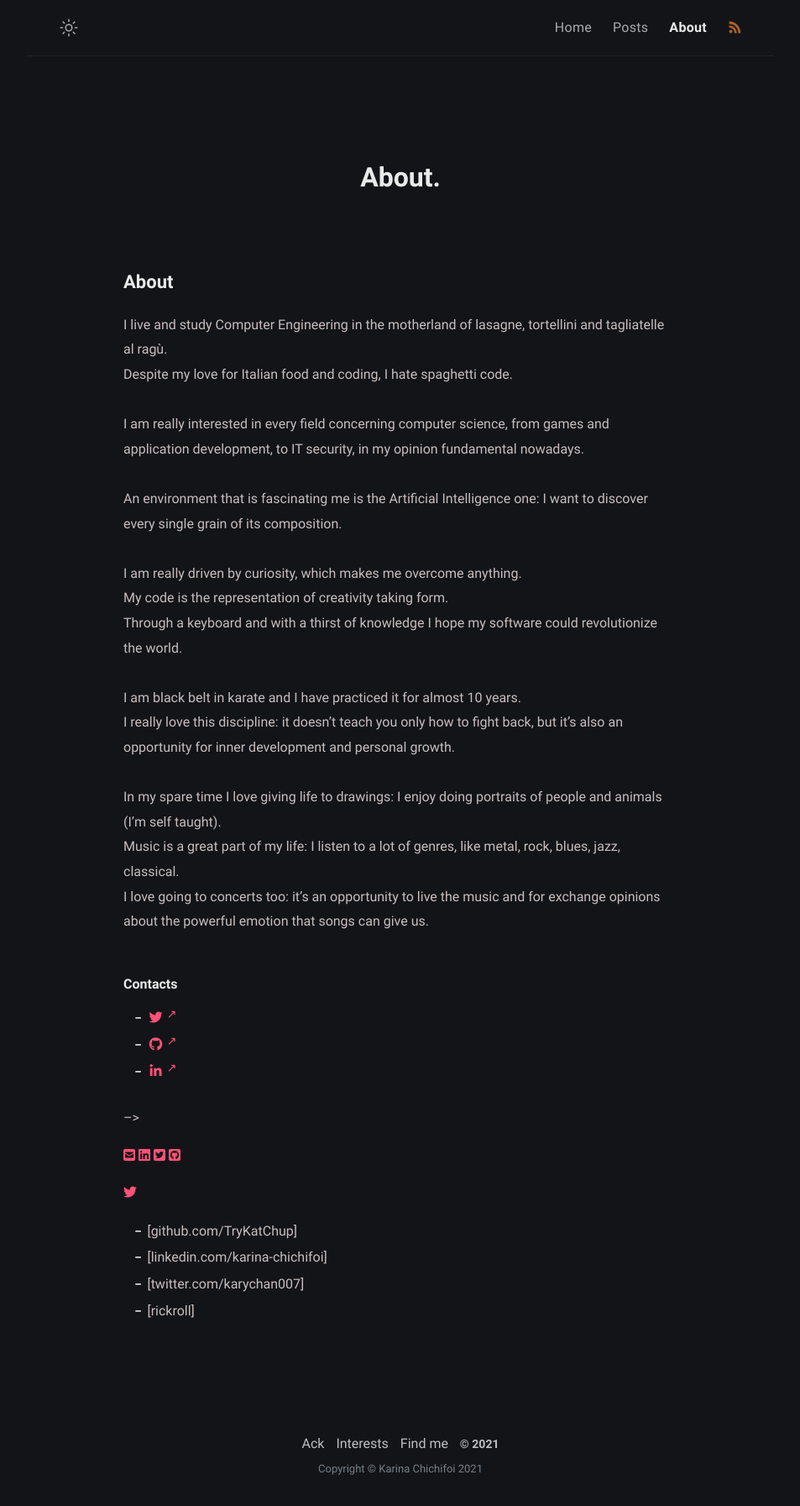
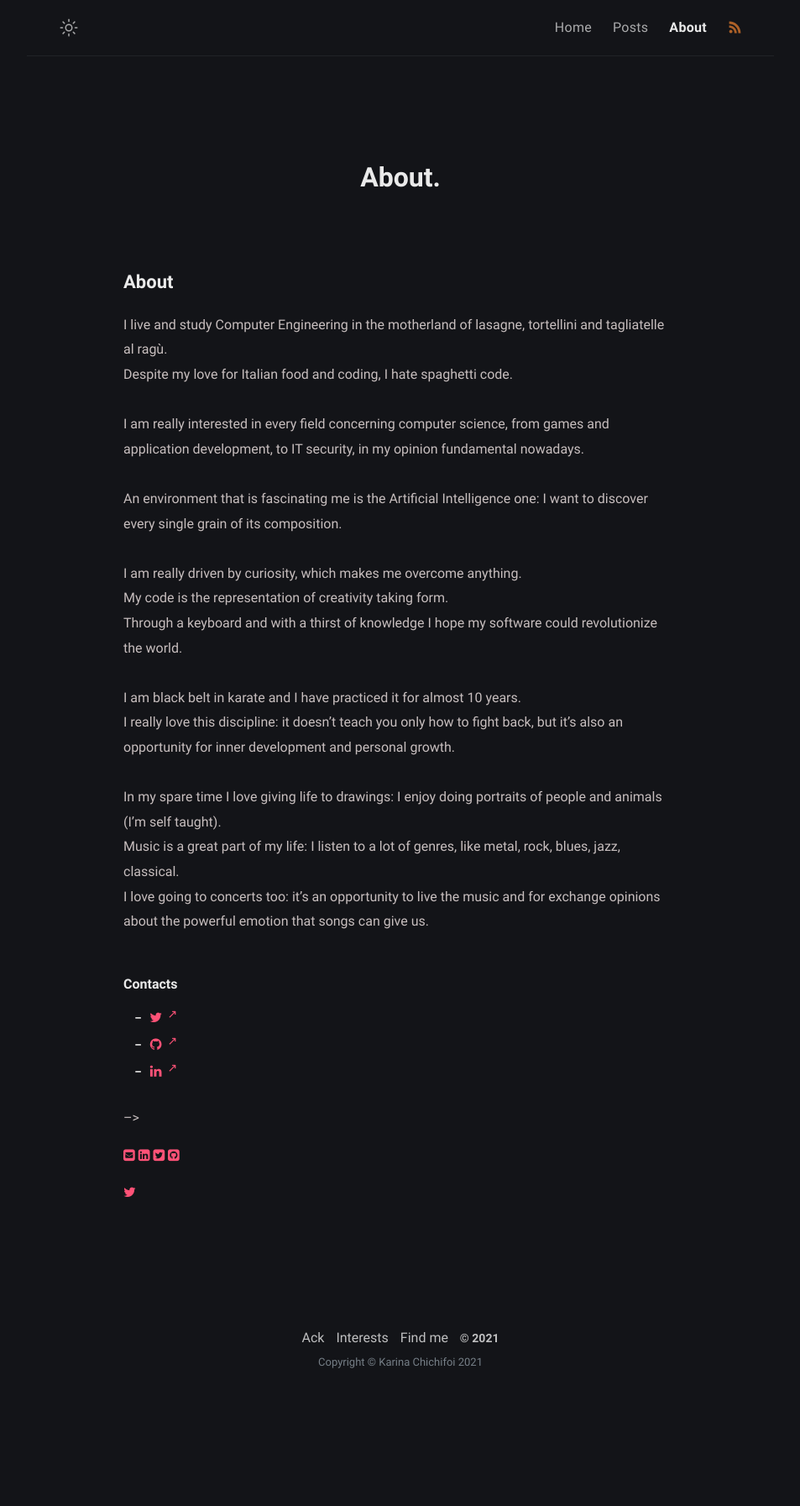
Before and after one commit to TryKatChup/TryKatchup.github.io, a Jekyll site: the page built from about.md, in a window 1280 px wide. Shown: the whole page at 84% size, without its empty margins (163-1116 px from the left). Built offline with Jekyll 4.4.1, drawn with Linux system fonts in a browser that asks for light colours; nearby versions of some CDN libraries; a style sheet for code colours, icons or effects is not loaded; after the commit the page ends 1667 px from its top, so only the background shows below that.

Commit message:
Update about.md

```diff
--- a/about.md
+++ b/about.md
@@ -5,11 +5,6 @@
 excerpt: I live and study Computer Engineering in the motherland of lasagne, tortellini and tagliatelle al ragù.
 comments: false
 ---
-<head>
-  <link href="//netdna.bootstrapcdn.com/twitter-bootstrap/2.3.2/css/bootstrap-combined.no-icons.min.css" rel="stylesheet">
-  <link href="//netdna.bootstrapcdn.com/font-awesome/3.2.1/css/font-awesome.css" rel="stylesheet">
-</head>
-
 ## About
 
 I live and study Computer Engineering in the motherland of lasagne, tortellini and tagliatelle al ragù.
@@ -50,10 +45,3 @@
 {% include social-media-links.html %}
 
 <a href="https://twitter.com/KaryChan07" title="Twitter"><i class="fa fa-twitter"></i></a>
-
-
-
-* [github.com/TryKatChup]
-* [linkedin.com/karina-chichifoi]
-* [twitter.com/karychan007]
-* [rickroll]
```
